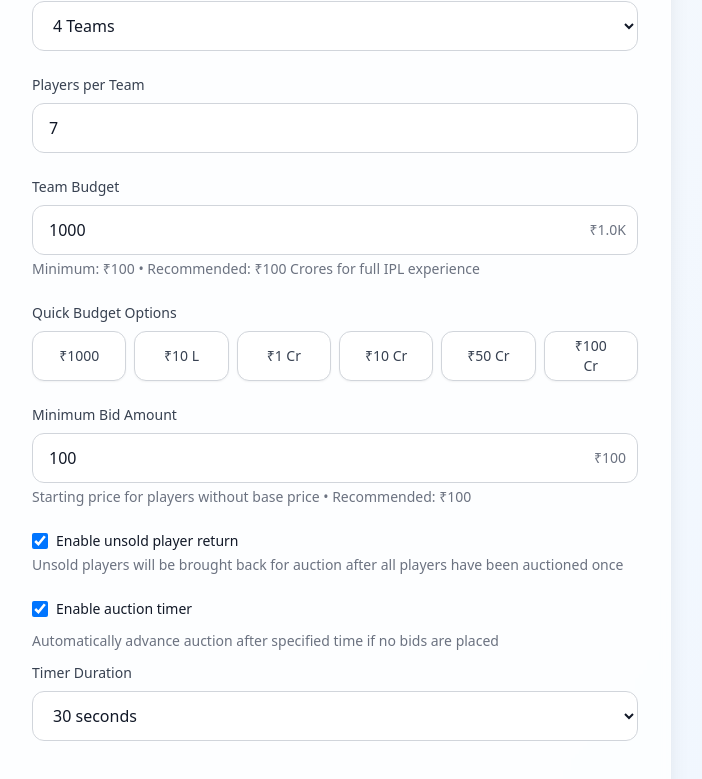
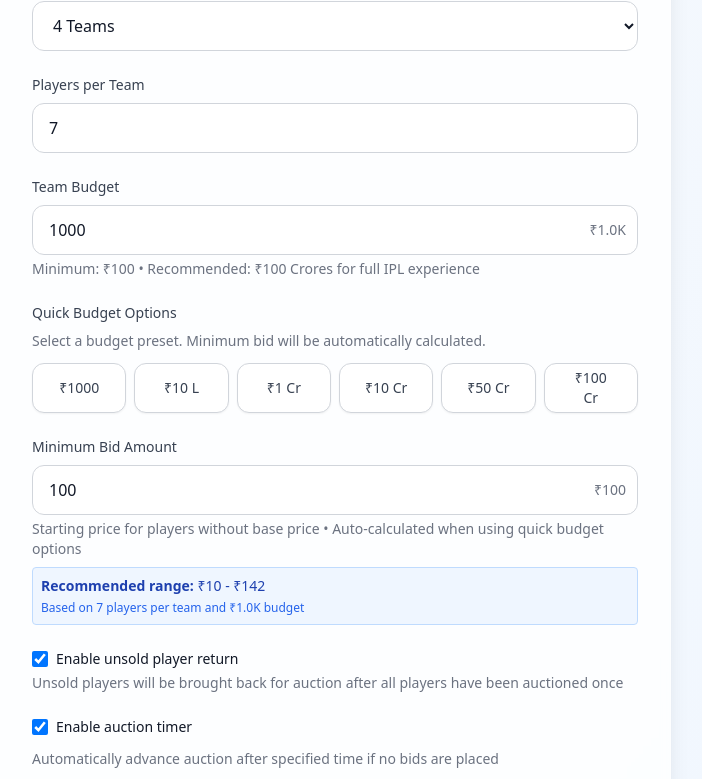
Before and after one commit to manish-7/player-auction-app, a React (Vite) app: page / in a window 1280 px wide. Shown: the part 362-1141 px from the top of the page, without its empty margins (305-1007 px from the left). Built offline with nearby package versions, Linux system fonts and the light colour scheme.

Commit message:
Validation Logic around minimum bid

```diff
--- a/src/components/TournamentSetup.tsx
+++ b/src/components/TournamentSetup.tsx
@@ -25,6 +25,7 @@ const TournamentSetup: React.FC<TournamentSetupProps> = ({ onNext }) => {
     register,
     handleSubmit,
     watch,
+    setValue,
     formState: { errors },
   } = useForm<TournamentFormData>({
     defaultValues: {
@@ -40,6 +41,46 @@ const TournamentSetup: React.FC<TournamentSetupProps> = ({ onNext }) => {
   });
 
   const watchedBudget = watch('teamBudget');
+  const watchedPlayersPerTeam = watch('playersPerTeam');
+  const watchedMinimumBid = watch('minimumBid');
+
+  // Function to calculate appropriate minimum bid based on budget
+  const calculateMinimumBid = (budget: number, playersPerTeam?: number): number => {
+    const players = playersPerTeam || watchedPlayersPerTeam || 7;
+    const tenPercentBid = Math.round(budget * 0.1);
+
+    // Ensure the calculated bid doesn't exceed the maximum reasonable amount
+    const maxReasonableMinBid = Math.floor(budget / players);
+
+    // Return the smaller of 10% or the maximum reasonable amount
+    return Math.min(tenPercentBid, maxReasonableMinBid);
+  };
+
+  // Function to validate minimum bid based on budget and players per team
+  const validateMinimumBid = (minimumBid: number): string | boolean => {
+    const budget = watchedBudget || 0;
+    const playersPerTeam = watchedPlayersPerTeam || 7;
+
+    if (!budget || !playersPerTeam) return true;
+
+    // Calculate maximum reasonable minimum bid (budget / players per team)
+    // This ensures teams can afford at least one player per slot at minimum bid
+    const maxReasonableMinBid = Math.floor(budget / playersPerTeam);
+
+    // Calculate minimum reasonable minimum bid (at least 0.1% of average player budget)
+    const avgPlayerBudget = budget / playersPerTeam;
+    const minReasonableMinBid = Math.max(10, Math.floor(avgPlayerBudget * 0.001));
+
+    if (minimumBid > maxReasonableMinBid) {
+      return `Minimum bid too high! Teams won't be able to afford ${playersPerTeam} players. Maximum recommended: ${formatCurrency(maxReasonableMinBid)}`;
+    }
+
+    if (minimumBid < minReasonableMinBid) {
+      return `Minimum bid too low for this budget. Minimum recommended: ${formatCurrency(minReasonableMinBid)}`;
+    }
+
+    return true;
+  };
 
   const onSubmit = (data: TournamentFormData) => {
     createTournament({
@@ -177,6 +218,9 @@ const TournamentSetup: React.FC<TournamentSetupProps> = ({ onNext }) => {
             <label className="block text-sm font-medium text-gray-700 mb-2">
               Quick Budget Options
             </label>
+            <p className="text-sm text-gray-500 mb-3">
+              Select a budget preset. Minimum bid will be automatically calculated.
+            </p>
             <div className="grid grid-cols-2 md:grid-cols-3 lg:grid-cols-6 gap-2">
               {[
                 { label: '₹1000', value: 1000 },
@@ -190,8 +234,9 @@ const TournamentSetup: React.FC<TournamentSetupProps> = ({ onNext }) => {
                   key={option.value}
                   type="button"
                   onClick={() => {
-                    const event = { target: { value: option.value.toString() } };
-                    register('teamBudget').onChange(event);
+                    const suggestedMinBid = calculateMinimumBid(option.value, watchedPlayersPerTeam);
+                    setValue('teamBudget', option.value, { shouldDirty: true });
+                    setValue('minimumBid', suggestedMinBid, { shouldDirty: true });
                   }}
                   className="btn-secondary text-sm py-1"
                 >
@@ -213,7 +258,8 @@ const TournamentSetup: React.FC<TournamentSetupProps> = ({ onNext }) => {
                 {...register('minimumBid', {
                   required: 'Minimum bid is required',
                   min: { value: 10, message: 'Minimum bid must be at least ₹10' },
-                  max: { value: 100000, message: 'Maximum minimum bid is ₹1 Lakh' },
+                  max: { value: 200000000, message: 'Maximum minimum bid is ₹20 Crores' },
+                  validate: validateMinimumBid,
                 })}
                 className="input-field pr-24"
                 placeholder="Enter minimum bid"
@@ -229,8 +275,18 @@ const TournamentSetup: React.FC<TournamentSetupProps> = ({ onNext }) => {
               <p className="mt-1 text-sm text-red-600">{errors.minimumBid.message}</p>
             )}
             <p className="mt-1 text-sm text-gray-500">
-              Starting price for players without base price • Recommended: ₹100
+              Starting price for players without base price • Auto-calculated when using quick budget options
             </p>
+            {watchedBudget && watchedPlayersPerTeam && (
+              <div className="mt-2 p-2 bg-blue-50 border border-blue-200 rounded text-sm">
+                <p className="text-blue-800">
+                  <strong>Recommended range:</strong> {formatCurrency(Math.max(10, Math.floor((watchedBudget / watchedPlayersPerTeam) * 0.001)))} - {formatCurrency(Math.floor(watchedBudget / watchedPlayersPerTeam))}
+                </p>
+                <p className="text-blue-600 text-xs mt-1">
+                  Based on {watchedPlayersPerTeam} players per team and {formatCurrency(watchedBudget)} budget
+                </p>
+              </div>
+            )}
           </div>
 
           {/* Unsold Players Setting */}
```
Also changed, not shown: 1 other file (tests, documents, lock files or other folders).
